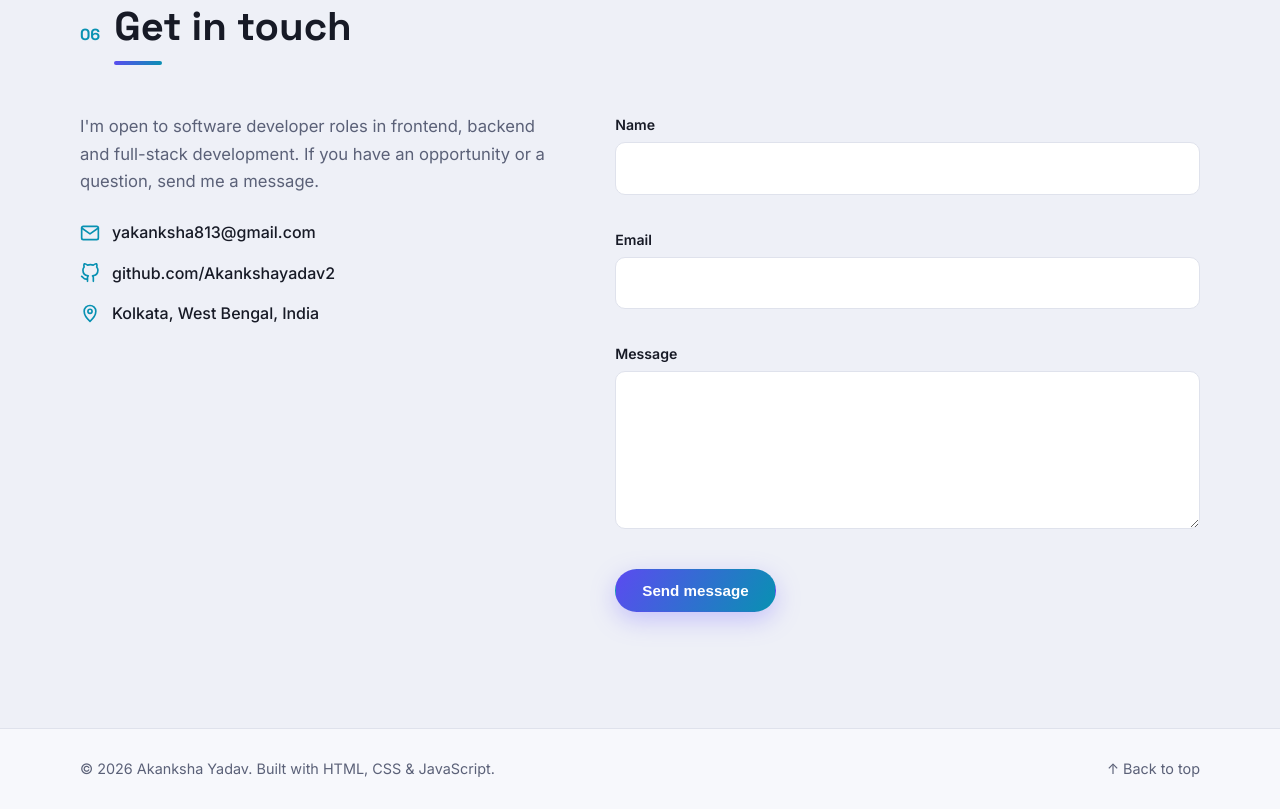
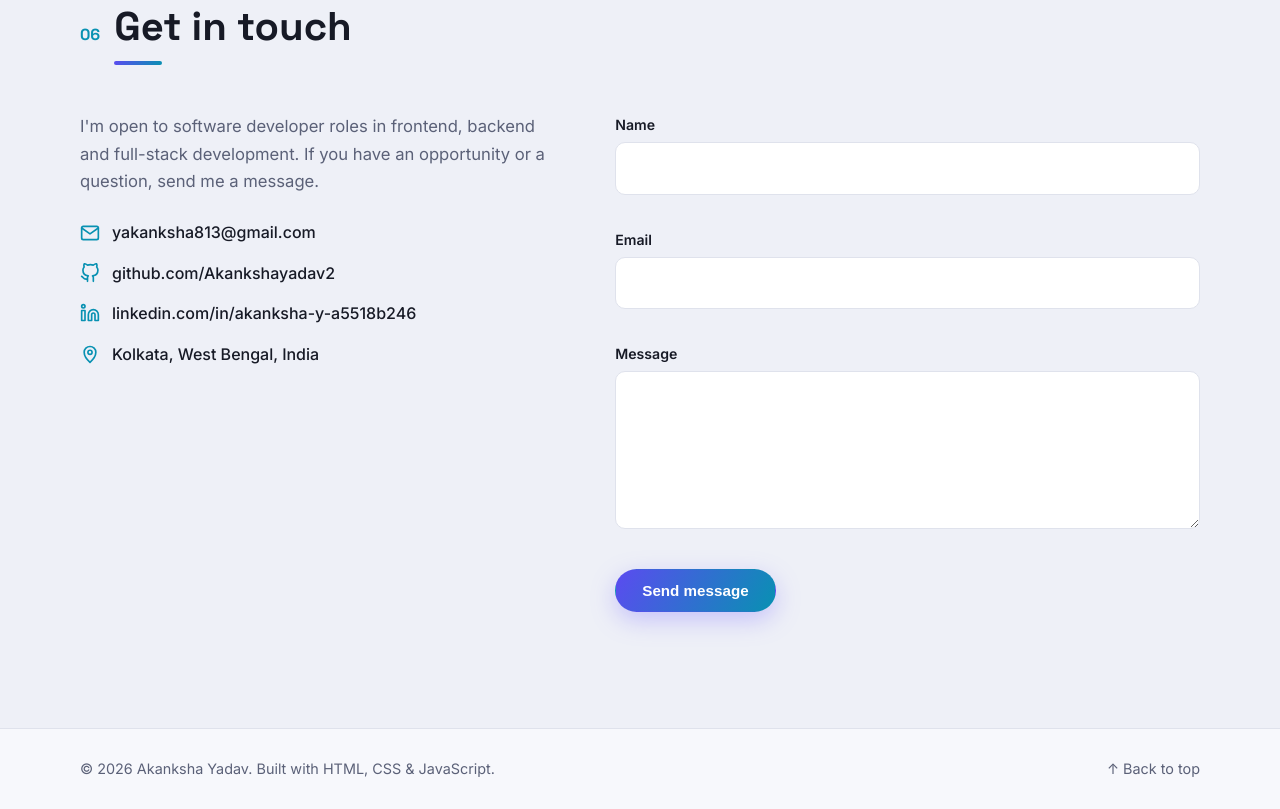
Before and after one commit to Akankshayadav2/Akankshayadav2.github.io, a plain HTML site: page index.html in a window 1280 px wide. Shown: the part 4959-5768 px from the top of the page. Drawn offline with Linux system fonts and the light colour scheme.

Commit message:
Add LinkedIn profile link

```diff
--- a/index.html
+++ b/index.html
@@ -57,9 +57,8 @@
           <a href="resume.pdf" class="btn btn--ghost" target="_blank" rel="noopener">Download résumé</a>
         </div>
         <ul class="socials">
-          <!-- TODO: replace # on LinkedIn with your profile link -->
           <li><a href="https://github.com/Akankshayadav2" aria-label="GitHub" target="_blank" rel="noopener"><svg viewBox="0 0 24 24"><path d="M9 19c-5 1.5-5-2.5-7-3m14 6v-3.9a3.4 3.4 0 0 0-.9-2.6c3.1-.3 6.4-1.5 6.4-7A5.4 5.4 0 0 0 20 4.8 5 5 0 0 0 19.9 1S18.7.7 16 2.5a13.4 13.4 0 0 0-7 0C6.3.7 5.1 1 5.1 1A5 5 0 0 0 5 4.8a5.4 5.4 0 0 0-1.5 3.7c0 5.5 3.3 6.7 6.4 7a3.4 3.4 0 0 0-.9 2.6V22"/></svg></a></li>
-          <li><a href="#" aria-label="LinkedIn" target="_blank" rel="noopener"><svg viewBox="0 0 24 24"><path d="M16 8a6 6 0 0 1 6 6v7h-4v-7a2 2 0 0 0-4 0v7h-4v-7a6 6 0 0 1 6-6zM2 9h4v12H2z"/><circle cx="4" cy="4" r="2"/></svg></a></li>
+          <li><a href="https://www.linkedin.com/in/akanksha-y-a5518b246/" aria-label="LinkedIn" target="_blank" rel="noopener"><svg viewBox="0 0 24 24"><path d="M16 8a6 6 0 0 1 6 6v7h-4v-7a2 2 0 0 0-4 0v7h-4v-7a6 6 0 0 1 6-6zM2 9h4v12H2z"/><circle cx="4" cy="4" r="2"/></svg></a></li>
           <li><a href="mailto:yakanksha813@gmail.com" aria-label="Email"><svg viewBox="0 0 24 24"><rect x="2" y="4" width="20" height="16" rx="2"/><path d="m22 6-10 7L2 6"/></svg></a></li>
         </ul>
       </div>
@@ -178,6 +177,10 @@
               <svg viewBox="0 0 24 24"><path d="M9 19c-5 1.5-5-2.5-7-3m14 6v-3.9a3.4 3.4 0 0 0-.9-2.6c3.1-.3 6.4-1.5 6.4-7A5.4 5.4 0 0 0 20 4.8 5 5 0 0 0 19.9 1S18.7.7 16 2.5a13.4 13.4 0 0 0-7 0C6.3.7 5.1 1 5.1 1A5 5 0 0 0 5 4.8a5.4 5.4 0 0 0-1.5 3.7c0 5.5 3.3 6.7 6.4 7a3.4 3.4 0 0 0-.9 2.6V22"/></svg>
               github.com/Akankshayadav2
             </a>
+            <a class="contact__line" href="https://www.linkedin.com/in/akanksha-y-a5518b246/" target="_blank" rel="noopener">
+              <svg viewBox="0 0 24 24"><path d="M16 8a6 6 0 0 1 6 6v7h-4v-7a2 2 0 0 0-4 0v7h-4v-7a6 6 0 0 1 6-6zM2 9h4v12H2z"/><circle cx="4" cy="4" r="2"/></svg>
+              linkedin.com/in/akanksha-y-a5518b246
+            </a>
             <p class="contact__line">
               <svg viewBox="0 0 24 24"><path d="M12 22s7-6.1 7-12a7 7 0 1 0-14 0c0 5.9 7 12 7 12z"/><circle cx="12" cy="10" r="2.5"/></svg>
               Kolkata, West Bengal, India
```
